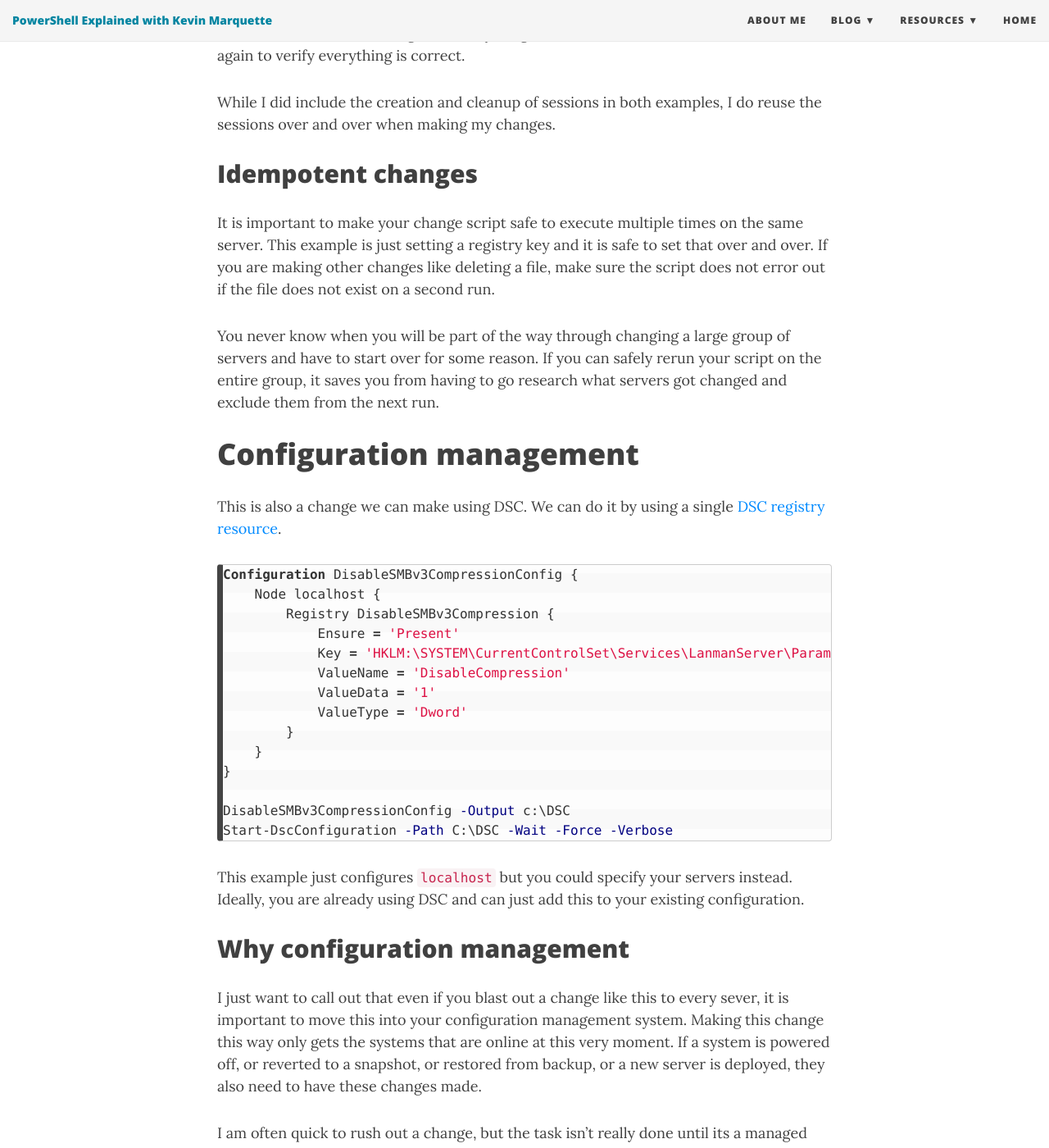
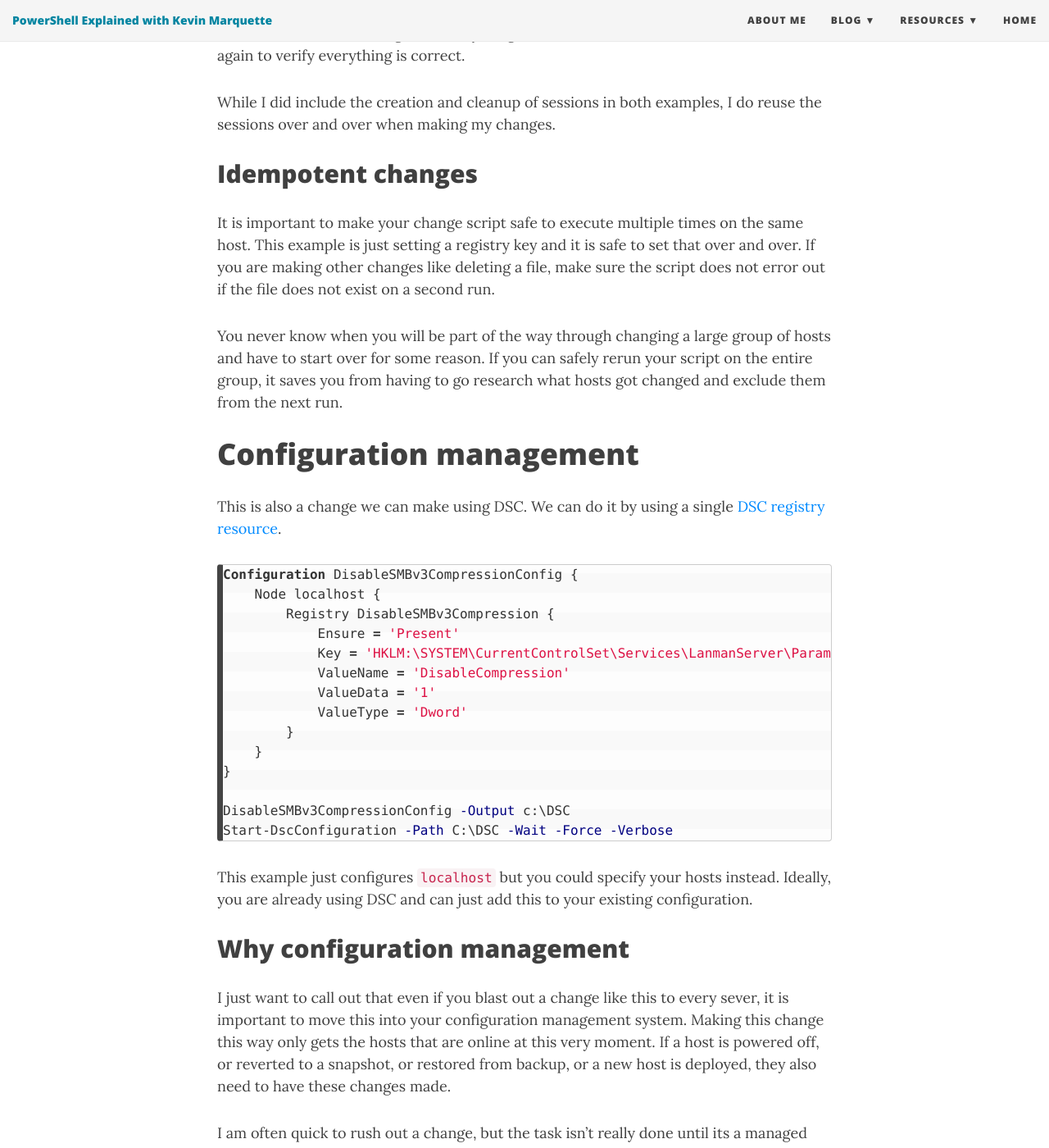
Before and after one commit to KevinMarquette/kevinmarquette.github.io, a Jekyll site: the page built from _posts/2020-03-10-Powershell-disable-smb3-compression.md, in a window 1280 px wide and 1400 px high, scrolled down 3167 px. Shown: the whole window at 82% size. Built offline with Jekyll 4.4.1, drawn with Linux system fonts in a browser that asks for light colours; nearby versions of some CDN libraries; some of the changed text lies outside the part shown.

Commit message:
change from server to host based on feedback

````diff
--- a/_posts/2020-03-10-Powershell-disable-smb3-compression.md
+++ b/_posts/2020-03-10-Powershell-disable-smb3-compression.md
@@ -6,7 +6,7 @@ tags: [PowerShell]
 share-img: "/img/share-img/2020-03-10-Powershell-disable-smb3-compression.png"
 ---
 
-If you are working on the [ADV200005 Security Advisory](https://portal.msrc.microsoft.com/en-US/security-guidance/advisory/adv200005) for [CVE-2020-0796](https://cve.mitre.org/cgi-bin/cvename.cgi?name=CVE-2020-0796), the primary workaround is to disable SMB Compression on the server. Let's take a look at how to do that in the registry with PowerShell.
+If you are working on the [ADV200005 Security Advisory](https://portal.msrc.microsoft.com/en-US/security-guidance/advisory/adv200005) for [CVE-2020-0796](https://cve.mitre.org/cgi-bin/cvename.cgi?name=CVE-2020-0796), the primary workaround is to disable SMB Compression on the host. Let's take a look at how to do that in the registry with PowerShell.
 <!--more-->
 
 # Index
@@ -30,7 +30,7 @@ $parameters = @{
 Set-ItemProperty @parameters
 ```
 
-You do have to run this on every server. We can use `Invoke-Command` to do that (Assuming [PowerShell remoting](https://docs.microsoft.com/en-us/powershell/module/microsoft.powershell.core/about/about_remote_troubleshooting?view=powershell-7) is working in your environment). We place our original script inside its scriptblock.
+You do have to run this on every host. We can use `Invoke-Command` to do that (Assuming [PowerShell remoting](https://docs.microsoft.com/en-us/powershell/module/microsoft.powershell.core/about/about_remote_troubleshooting?view=powershell-7) is working in your environment). We place our original script inside its scriptblock.
 
 ``` powershell
 $Session = New-PSSession -ComputerName 'ATX-FILE01','ATX-FILE02','LAX-SQL05'
@@ -85,7 +85,7 @@ if (1 -eq $properties.DisableCompression){
 
 I could have used Get-ItemProperty to get just the value of `DisableCompression`, but it will throw an error if that property does not exist. My logic above is very subtly working around that scenario.
 
-We can also wrap this in an `Invoke-Command` to get the results from multiple servers.
+We can also wrap this in an `Invoke-Command` to get the results from multiple hosts.
 
 ``` powershell
 $Session = New-PSSession -ComputerName 'ATX-FILE01','ATX-FILE02','LAX-SQL05'
@@ -106,15 +106,15 @@ $Session | Remove-Session
 
 ## PSSessions
 
-You may have noticed that I used `New-PSSession` to create sessions instead of using `Invoke-Command -ComputerName`. I did this because I tend to run multiple commands back to back on a collection of servers. I first run my script to get the current status. This gives me a clear picture of what I am about to change. I then run my change for a small set of servers before running it on everything. When I am done, I run the status check again to verify everything is correct.
+You may have noticed that I used `New-PSSession` to create sessions instead of using `Invoke-Command -ComputerName`. I did this because I tend to run multiple commands back to back on a collection of hosts. I first run my script to get the current status. This gives me a clear picture of what I am about to change. I then run my change for a small set of hosts before running it on everything. When I am done, I run the status check again to verify everything is correct.
 
 While I did include the creation and cleanup of sessions in both examples, I do reuse the sessions over and over when making my changes.
 
 ## Idempotent changes
 
-It is important to make your change script safe to execute multiple times on the same server. This example is just setting a registry key and it is safe to set that over and over. If you are making other changes like deleting a file, make sure the script does not error out if the file does not exist on a second run.
+It is important to make your change script safe to execute multiple times on the same host. This example is just setting a registry key and it is safe to set that over and over. If you are making other changes like deleting a file, make sure the script does not error out if the file does not exist on a second run.
 
-You never know when you will be part of the way through changing a large group of servers and have to start over for some reason. If you can safely rerun your script on the entire group, it saves you from having to go research what servers got changed and exclude them from the next run.
+You never know when you will be part of the way through changing a large group of hosts and have to start over for some reason. If you can safely rerun your script on the entire group, it saves you from having to go research what hosts got changed and exclude them from the next run.
 
 # Configuration management
 
@@ -137,11 +137,11 @@ DisableSMBv3CompressionConfig -Output c:\DSC
 Start-DscConfiguration -Path C:\DSC -Wait -Force -Verbose
 ```
 
-This example just configures `localhost` but you could specify your servers instead. Ideally, you are already using DSC and can just add this to your existing configuration.
+This example just configures `localhost` but you could specify your hosts instead. Ideally, you are already using DSC and can just add this to your existing configuration.
 
 ## Why configuration management
 
-I just want to call out that even if you blast out a change like this to every sever, it is important to move this into your configuration management system. Making this change this way only gets the systems that are online at this very moment. If a system is powered off, or reverted to a snapshot, or restored from backup, or a new server is deployed, they also need to have these changes made.
+I just want to call out that even if you blast out a change like this to every sever, it is important to move this into your configuration management system. Making this change this way only gets the hosts that are online at this very moment. If a host is powered off, or reverted to a snapshot, or restored from backup, or a new host is deployed, they also need to have these changes made.
 
 I am often quick to rush out a change, but the task isn't really done until its a managed setting. I don't care if thats Group Policy, SCCM, DSC, Puppet, Chef, or something else. Don't just fire and forget changes like this.
 
````
